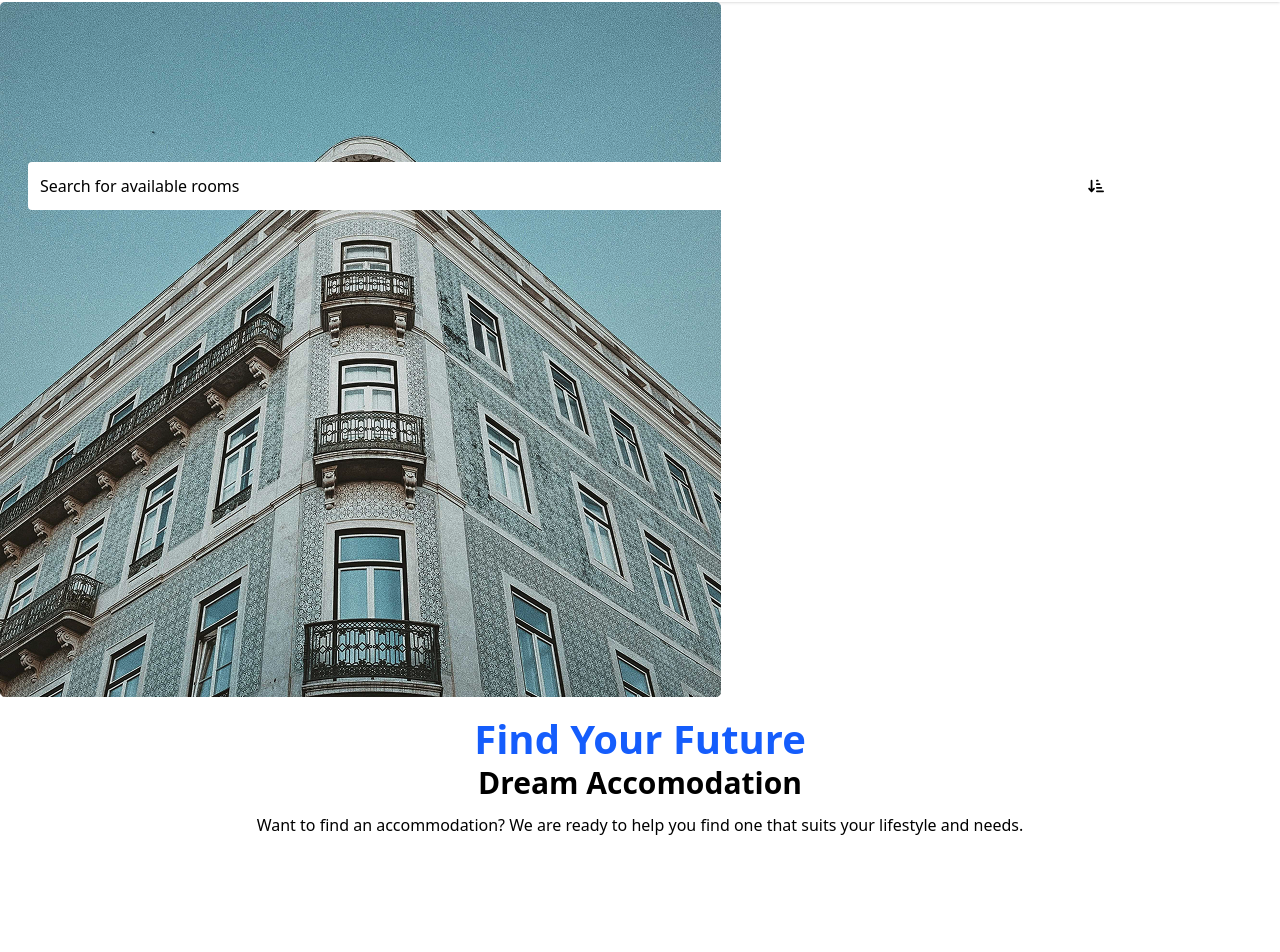
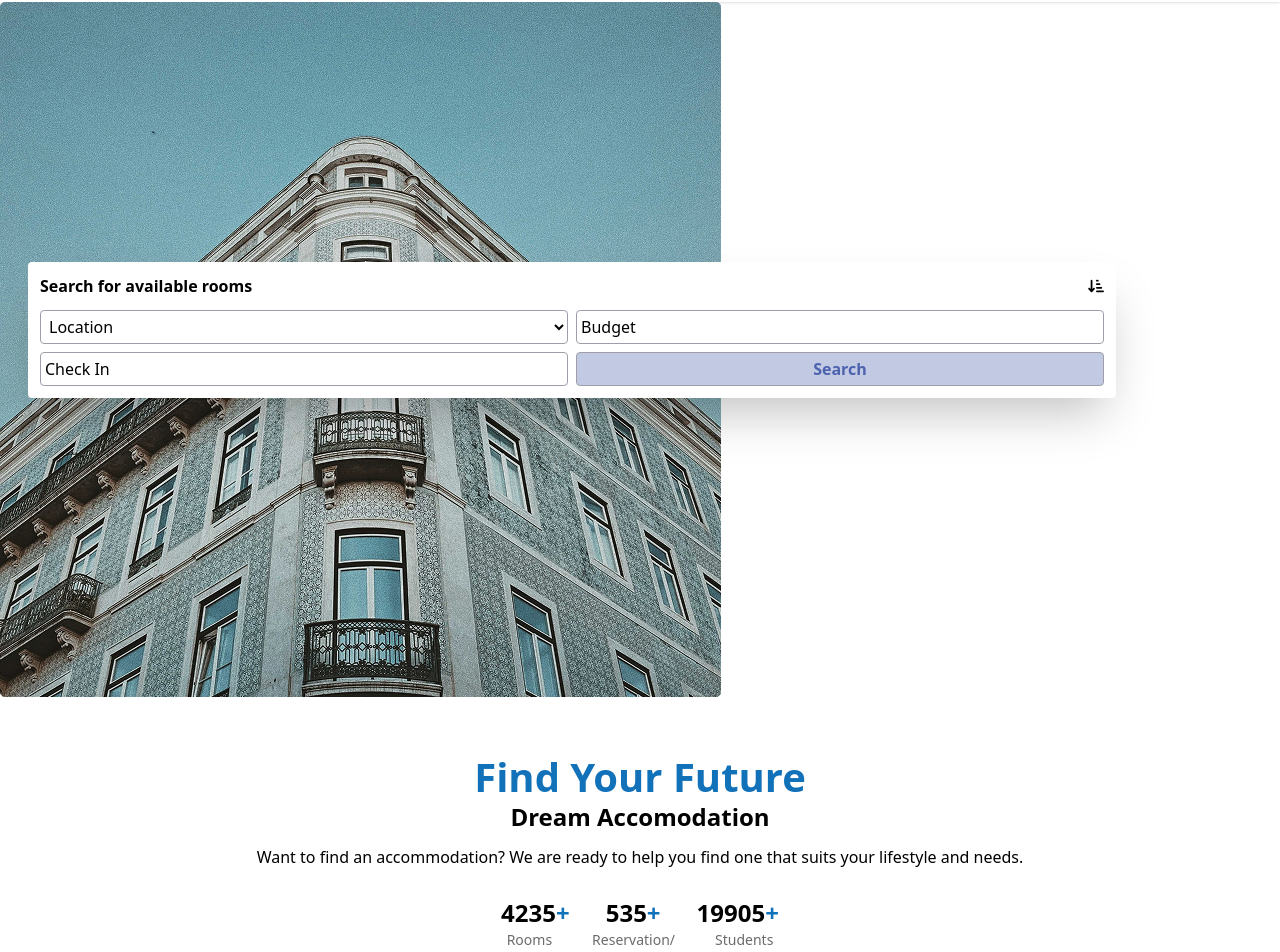
Before and after one commit to DsDigitalz/Booking-Website, a React (Vite) app: page / in a window 1280 px wide. Shown: the part 66-1018 px from the top of the page. Before the commit the page ends 903 px from the top, so only its background shows below. Built offline with nearby package versions, Linux system fonts and the light colour scheme.

Commit message:
added counter to the Hero.jsx

```diff
--- a/src/Component/Hero.jsx
+++ b/src/Component/Hero.jsx
@@ -8,10 +8,10 @@ export default function Hero() {
         <img src="highhouse.png" alt="" />
       </div>
       {/* Hero info */}
-      <div className="flex flex-col items-center text-[40px]">
-        <div className="flex flex-col leading-11  ">
-          <h1 className="text-blue-600 font-semibold">Find Your Future</h1>
-          <h1 className="text-[30px] font-semibold text-center">
+      <div className="mt-10 flex flex-col items-center text-[40px]">
+        <div className="flex flex-col leading-10  ">
+          <h1 className="text-[#1171B9] font-semibold">Find Your Future</h1>
+          <h1 className="text-[24px] font-semibold text-center">
             Dream Accomodation
           </h1>
         </div>
@@ -19,13 +19,71 @@ export default function Hero() {
           Want to find an accommodation? We are ready to help you find one that
           suits your lifestyle and needs.{" "}
         </p>
+        {/* Counter */}
+        <div className="flex justify-center gap-9 ">
+          <div className="mt-7 w-[40%] flex flex-col justify-center items-center leading-5">
+            <h1 className="text-2xl flex font-semibold">
+              4235<span className="text-[#1171B9]">+</span>
+            </h1>
+          </div>
+          <div className="mt-7 w-[40%] flex flex-col leading-5 justify-center items-center">
+            <h1 className="text-2xl flex font-semibold">
+              535<span className="text-[#1171B9]">+</span>
+            </h1>
+          </div>
+          <div className="mt-7 w-[40%] flex flex-col leading-5 justify-center items-center">
+            <h1 className="text-2xl flex font-semibold">
+              19905<span className="text-[#1171B9]">+</span>
+            </h1>
+          </div>
+        </div>
+
+        <div className="flex gap-10 justify-center  mx-8">
+          <p className="text-[14px] w-[40%] text-[#6C6B6B] ">Rooms</p>
+          <p className="text-[14px] w-[40%]  text-[#6C6B6B]">Reservation/ <br />Semester</p>
+          <p className="text-[14px] w-[40%] text-[#6C6B6B]">Students</p>
+        </div>
       </div>
       {/* Position container */}
-      <div className="absolute bg-white rounded p-3 w-[85%] top-40 left-7  ">
+      <div className="absolute shadow-2xl   bg-white rounded p-3 w-[85%] top-65 left-7  ">
         <div className="flex items-center justify-between">
-          <h1>Search for available rooms</h1>
+          <h1 className="font-semibold">Search for available rooms</h1>
 
           <FaArrowDownShortWide />
+        </div>
+        <div className="grid grid-cols-2 gap-2 mt-3">
+          <select
+            name="lga"
+            id="lga"
+            className="  p-1 rounded border border-zinc-400"
+          >
+            <option value="location">Location</option>
+            <option value="Agege">Agege</option>
+            <option value="Ajeromi-Ifelodun">Ajeromi-Ifelodun</option>
+            <option value="Alimosho">Alimosho</option>
+            <option value="Amuwo-Odofin">Amuwo-Odofin</option>
+            <option value="Apapa">Apapa</option>
+            <option value="Badagry">Badagry</option>
+            <option value="Epe">Epe</option>
+            <option value="Eti-Osa">Eti-Osa</option>
+            <option value="Ibeju-Lekki">Ibeju-Lekki</option>
+            <option value="Ifako-Ijaiye">Ifako-Ijaiye</option>
+            <option value="Ikeja">Ikeja</option>
+            <option value="Ikorodu">Ikorodu</option>
+            <option value="Kosofe">Kosofe</option>
+            <option value="Lagos Island">Lagos Island</option>
+            <option value="Lagos Mainland">Lagos Mainland</option>
+            <option value="Mushin">Mushin</option>
+            <option value="Ojo">Ojo</option>
+            <option value="Oshodi-Isolo">Oshodi-Isolo</option>
+            <option value="Shomolu">Shomolu</option>
+            <option value="Surulere">Surulere</option>
+          </select>
+          <div className="  p-1 rounded border border-zinc-400">Budget</div>
+          <div className="  p-1 rounded border border-zinc-400">Check In</div>
+          <button className="  p-1 rounded bg-[#C2CAE3] text-[#4C62AE] border border-zinc-400 font-semibold">
+            Search
+          </button>
         </div>
       </div>
     </section>
```
